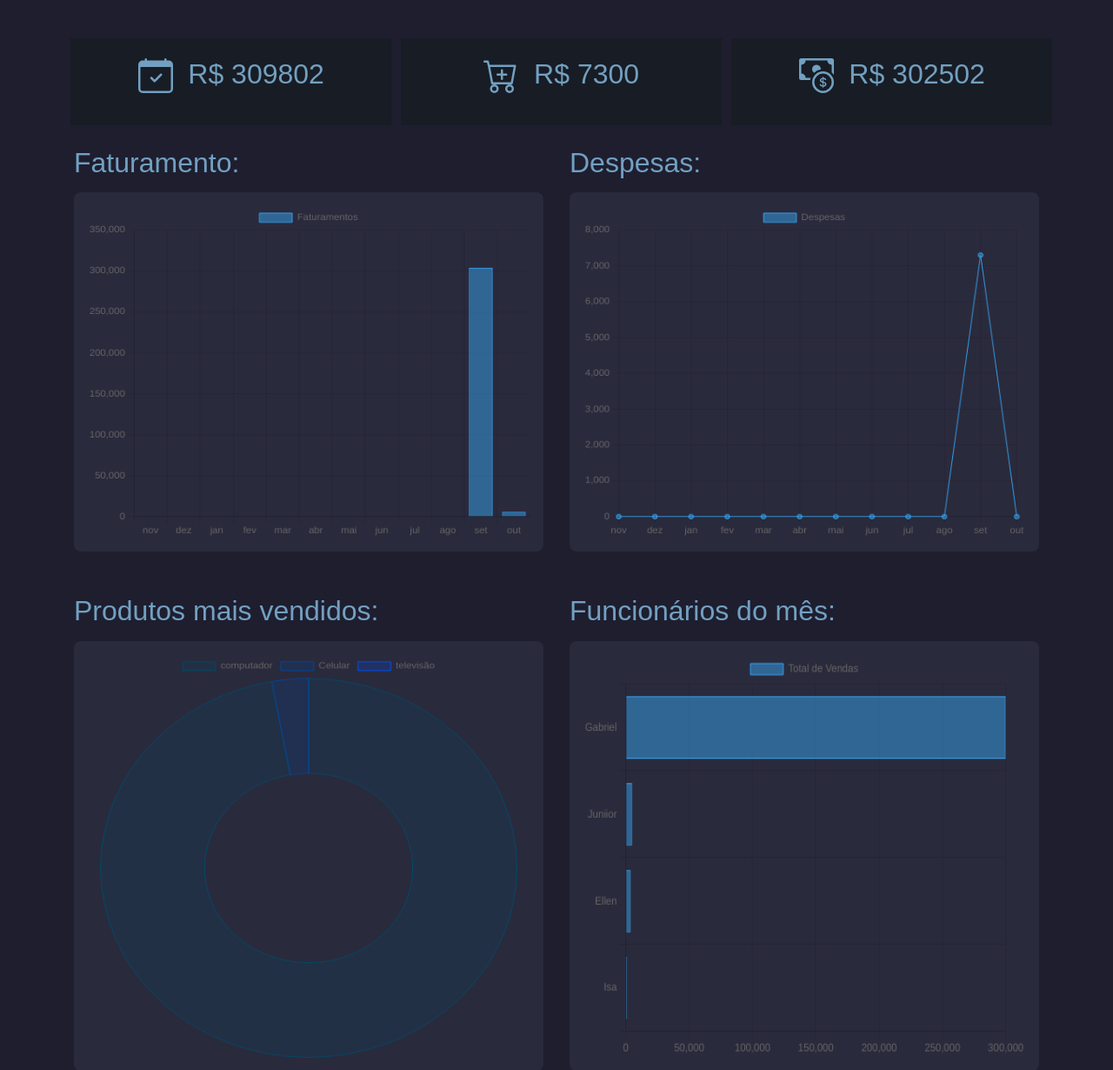
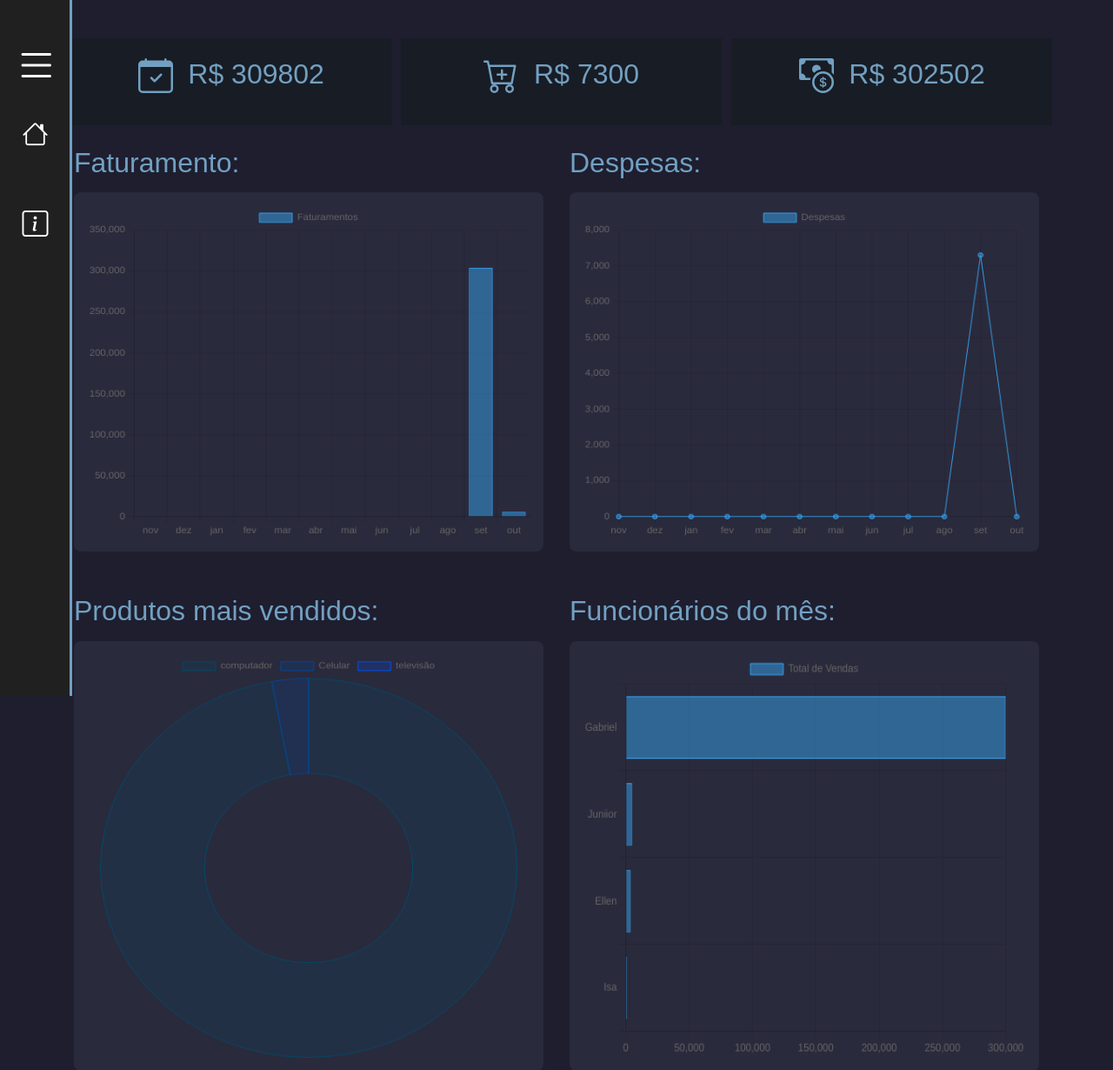
Before and after one commit to gabrielmachado395/dashboard, a Django app: page / in a window 1280 px wide. Shown: the top 1230 px of the page at 87% size. Run offline with Django 3.2, Linux system fonts and the light colour scheme; data comes from the database, SQL or seed files in the repository.

Commit message:
Adicionei uma barra lateral com opções de 'home' e 'informações'

```diff
--- a/Dashboard/minha_dashboard/templates/home.html
+++ b/Dashboard/minha_dashboard/templates/home.html
@@ -1,5 +1,6 @@
 {% extends 'base.html' %}
 {% load static %}
+
 
 <script>
     window.onload = function(e){
@@ -26,6 +27,38 @@
 
 
 {% block 'body' %}
+
+<link rel="stylesheet" href="https://cdn.jsdelivr.net/npm/bootstrap-icons@1.11.3/font/bootstrap-icons.min.css">
+
+
+<nav class="menu-lateral">
+
+    <div class="btn-expandir">
+        <i class="bi bi-list" id="btn-exp"></i>
+    </div>
+
+
+    <ul>
+
+        <li class="item-menu">
+            <a href="http://127.0.0.1:8000/">
+                <span class="icon"><i class="bi bi-house"></i></span>
+                <span class="txt-link">Home</span>
+            </a>
+        </li>
+
+
+        <li class="item-menu">
+            <a href="#anchor">
+                <span class="icon"><i class="bi bi-info-square"></i></span>
+                <span class="txt-link">Informações</span>
+            </a>
+        </li>
+    </ul>
+
+
+
+</nav>
 
 
 <div class="container">
@@ -100,6 +133,7 @@
 <br>
 <footer class="container">
     <br>
+        <div id="anchor">
             <div class="row">
                 <div style="color: white;" class="col-md centralizar">
                     <a href="https://www.linkedin.com/in/gabrielmachado-395/" target="_blank">Linkedin</a>
@@ -113,12 +147,14 @@
                     <a href="mailto:gabrielmachado.emp@gmail.com">E-mail</a>
                 </div>
             </div>
+        </div>
     <br>
 
   </footer>
 
 </div>
 
+<script src="{% static 'js/menu.js' %}"></script>
 <script src="https://cdn.jsdelivr.net/npm/chart.js"></script>
 <script src="{% static 'js/js.js' %}"></script>
 
--- a/Dashboard/templates/static/css/css.css
+++ b/Dashboard/templates/static/css/css.css
@@ -58,3 +58,134 @@ footer a {
     width: 100% !important; /* Assegura que o gráfico ocupe 100% da largura do contêiner */
     height: 80% !important; /* Assegura que o gráfico ocupe 100% da altura do contêiner */
 }
+
+/* Estilo da barra lateral padrão */
+nav.menu-lateral {
+    width: 80px;
+    height: 100%;
+    background-color: #202020;
+    padding: 40px 0 40px 1%;
+    box-shadow: 3px 0 0 #72A0C1;
+    position: fixed;
+    top: 0;
+    left: 0;
+    overflow: hidden;
+    transition: .2s;
+    z-index: 1000;
+}
+
+/* Estilo da barra lateral expandida */
+nav.menu-lateral.expandir {
+    width: 300px;
+}
+
+/* Botão de expandir */
+.btn-expandir {
+    width: 100%;
+}
+
+/* Ícone do botão de expandir  */
+.btn-expandir > i {
+    color: #fff;
+    font-size: 50px;
+    cursor: pointer;
+    margin-left: 4px;
+}
+
+/* Lista de navegação */
+ul {
+    height: 100%;
+    list-style-type: none;
+    padding: 0;
+    margin: 0;
+}
+
+ul li.item-menu {
+    transition: .2s;
+}
+
+ul li.item-menu:hover {
+    background: #72A0C1;
+}
+
+ul li.item-menu a {
+    color: #fff;
+    text-decoration: none;
+    font-size: 20px;
+    padding: 20px 4%;
+    display: flex;
+    margin-bottom: 20px;
+    line-height: 40px;
+}
+
+/* Texto do link na barra lateral */
+ul li.item-menu a .txt-link {
+    margin-left: 50px;
+    transition: 1s;
+    opacity: 0;
+}
+
+ul li.item-menu a .icon > i {
+    font-size: 30px;
+    margin-left: 10px;
+}
+
+/* Texto visível quando a barra lateral está expandida */
+nav.menu-lateral.expandir .txt-link {
+    margin-left: 20px;
+    opacity: 1;
+}
+
+/* Estilo do item ativo */
+ul li.ativo {
+    background-color: #72A0C1;
+}
+
+/* Responsividade para dispositivos menores */
+@media screen and (max-width: 768px) {
+    nav.menu-lateral {
+        width: 0;
+        padding: 0;
+        box-shadow: none;
+    }
+
+    nav.menu-lateral.expandir {
+        width: 100%;
+        padding: 20px;
+        box-shadow: 3px 0 0 #72A0C1;
+    }
+
+    /* Ajuste para que os ícones se alinhem ao centro em telas menores */
+    ul li.item-menu a .icon > i {
+        margin-left: 0;
+        text-align: center;
+    }
+
+    ul li.item-menu a {
+        justify-content: center;
+    }
+
+    ul li.item-menu a .txt-link {
+        display: none;
+    }
+
+    /* Quando expandido, mostra o texto do link */
+    nav.menu-lateral.expandir ul li.item-menu a .txt-link {
+        display: inline-block;
+        opacity: 1;
+    }
+}
+
+@media screen and (max-width: 480px) {
+    .btn-expandir > i {
+        font-size: 40px;
+    }
+
+    ul li.item-menu a {
+        font-size: 18px;
+    }
+
+    ul li.item-menu a .icon > i {
+        font-size: 25px;
+    }
+}
--- /dev/null
+++ b/Dashboard/templates/static/js/menu.js
@@ -0,0 +1,22 @@
+var menuItem = document.querySelectorAll('.item-menu')
+
+function selectLink(){
+    menuItem.forEach((item)=>
+        item.classList.remove('ativo')
+    )
+    this.classList.add('ativo')
+}
+// Essa função remove o item que não foi clicado da classe 'ativo' e adiciona o item que foi clicado.
+// A classe ativo tem uma função de animação que só deve ser usada em um item que teve interação
+
+menuItem.forEach((item)=>
+    item.addEventListener('click', selectLink)
+)
+
+
+var btnExp = document.querySelector('#btn-exp')
+var menuSide = document.querySelector('.menu-lateral')
+
+btnExp.addEventListener('click', function(){
+    menuSide.classList.toggle('expandir')
+})
```
Lines whose indentation alone changed are shown as unchanged.
